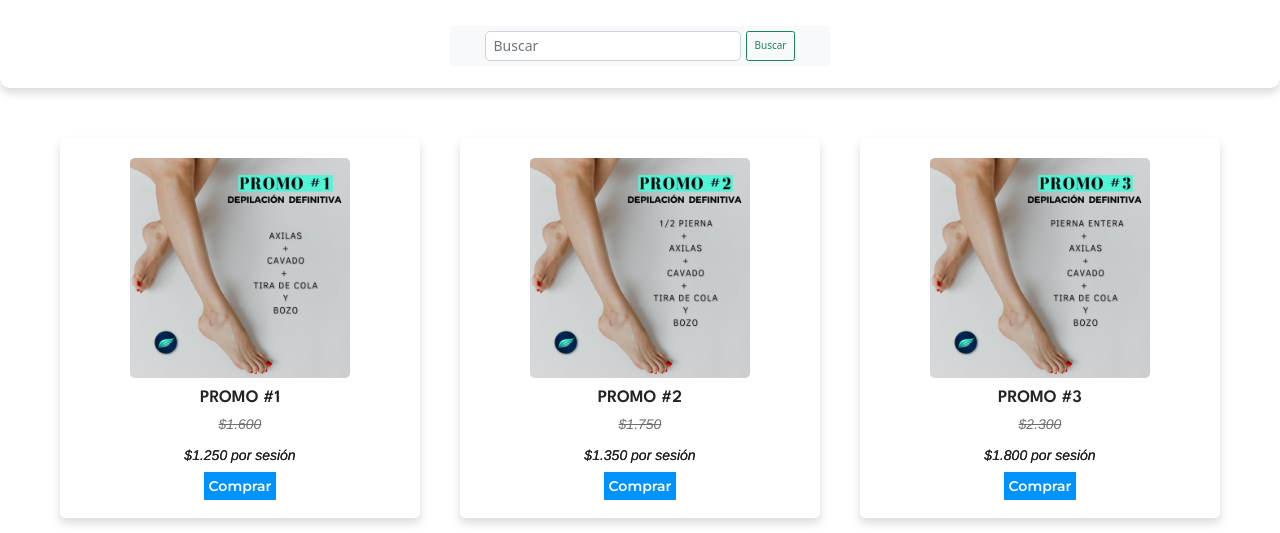
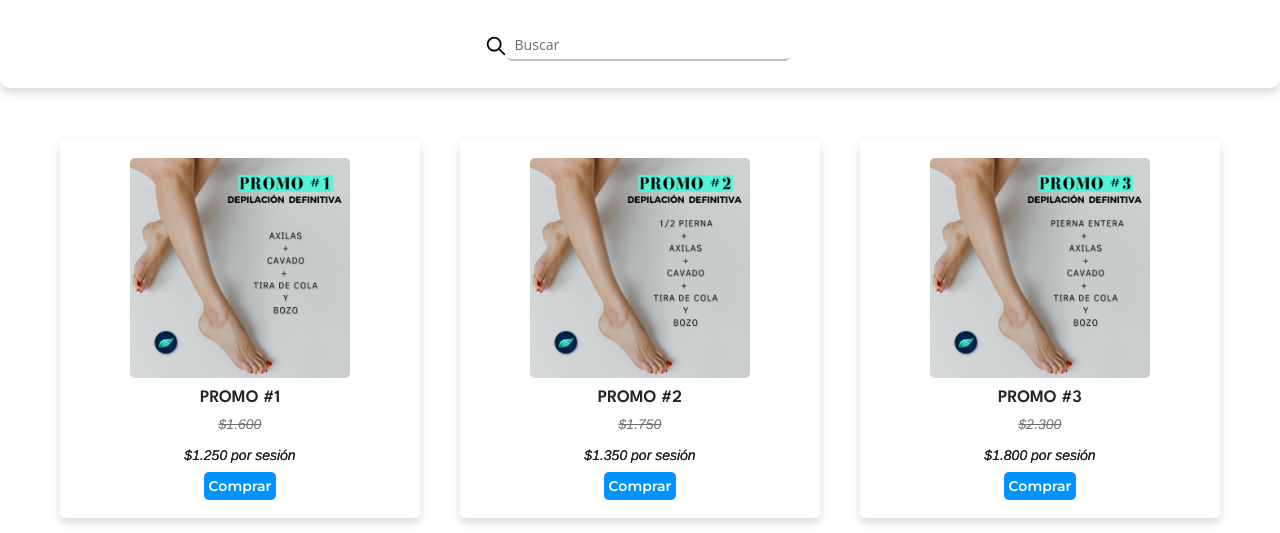
Before and after one commit to Nicovenezia/CentroEstetico-NicolasVenezia, a website: page pag/tienda.html in a window 1280 px wide. Shown: the part 134-667 px from the top of the page. Drawn offline with nearby package versions, Linux system fonts and the light colour scheme.

Commit message:
modificaciones sucursales y tienda

```diff
--- a/pag/tienda.html
+++ b/pag/tienda.html
@@ -84,12 +84,11 @@
             <div class="col-12 cajaDepilacion">
                 <h2 class="h2Depilacion">DEPILACION DEFINITIVA</h2>
             </div>
-
-            <nav class="navbar navbarBuscar navbar-light bg-light col-12">
+            <nav class="navbar navbarBuscar navbar-light col-12">
                 <div>
                     <form class="d-flex cajaBuscar">
+                        <img class="buscarButton" src="../img/buscar.png" alt="Buscar">
                         <input class="form-control me-2 buscarTienda" type="search" placeholder="Buscar" aria-label="Buscar">
-                        <button class="btn btn-outline-success" type="submit">Buscar</button>
                     </form>
                 </div>
             </nav>
--- a/scss/styles.scss
+++ b/scss/styles.scss
@@ -156,6 +156,17 @@ SECTION TIENDA        SECTION TIENDA           SECTION TIENDA
     height: 3rem;
 }
 
+.buscarTienda{
+    border: none;
+    border-bottom: 2px solid #bfbfbf;
+    background: none !important;
+}
+
+.buscarButton{
+    height: 2.2rem;
+    align-self: center;
+}
+
 .contenedorTienda{
     justify-content: center;
 }
@@ -195,6 +206,7 @@ SECTION TIENDA        SECTION TIENDA           SECTION TIENDA
     color: white;
     padding: 0.5rem;
     font-family: $fuente-nav;
+    border-radius: 5px;
 }
 
 .agregarProductos:hover{
```
Also changed, not shown: pag/sucursales.html (+1 -1 lines), css/styles.css, img/buscar.png (added).
